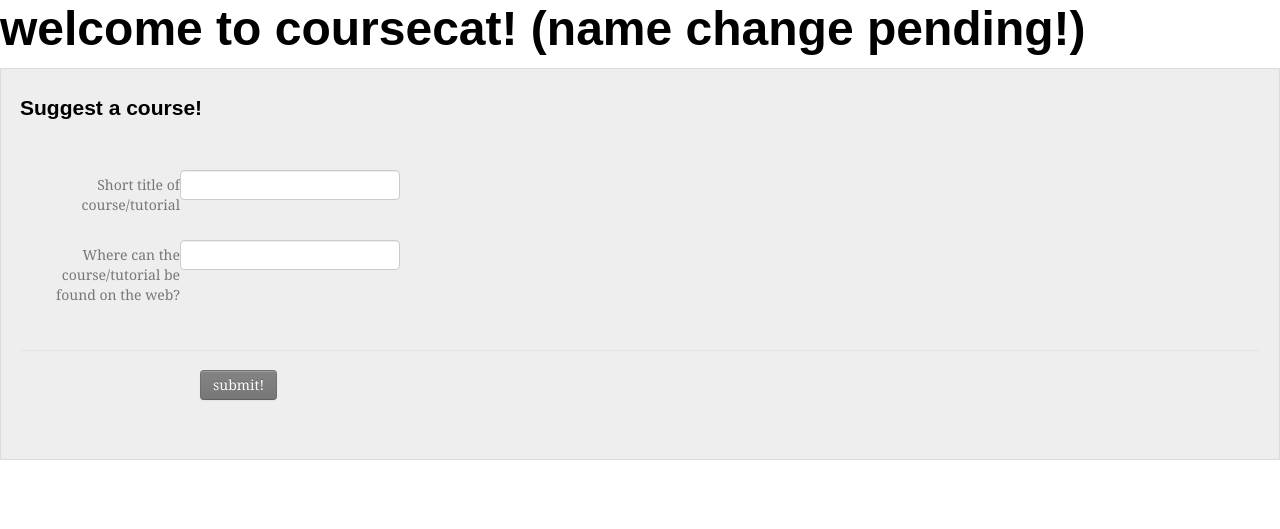
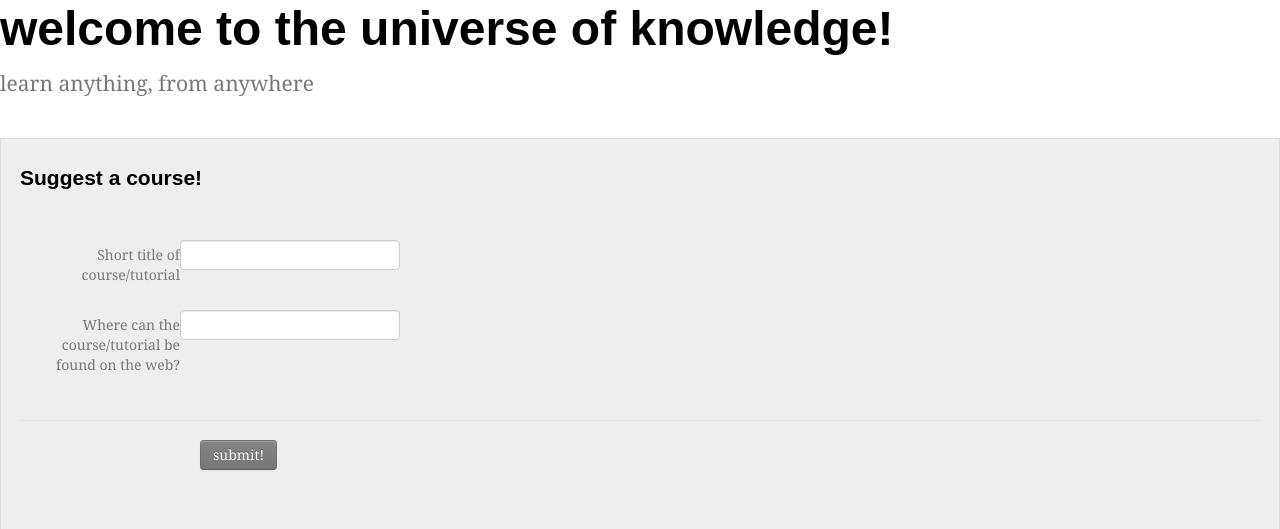
Before and after one commit to dmlicht/CourseCat, a Flask app: page / in a window 1280 px wide. Shown: the top 529 px of the page. Run offline with Flask 2, Linux system fonts and the light colour scheme; data that the repository does not hold is empty; parts of the project's set-up code (start-up, migrations or seed data) failed here and were passed over; some libraries are stand-ins or nearby versions; some web fonts are replaced.

Commit message:
put title in separate row from form submit

```diff
--- a/templates/home.html
+++ b/templates/home.html
@@ -10,8 +10,13 @@
 <body>
   <script src="{{ url_for('static', filename='js/jquery.js') }}" ></script>
   <script src="{{ url_for('static', filename='js/bootstrap.min.js') }}"></script>
-    <h1>welcome to coursecat! (name change pending!)</h1>
-
+  <div class="row">
+   <div class="span20">
+    <h1>welcome to the universe of knowledge!</h1>
+    <p class="lead"> learn anything, from anywhere</p>
+   </div>
+ </div>
+    </br>
     <form class="form-horizontal well" action="/courses/add" method="POST">
     	<fieldset>
     		<legend>Suggest a course!</legend>
```
